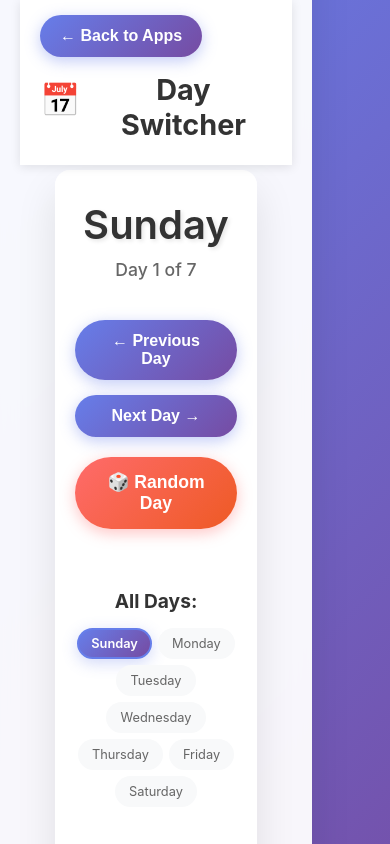
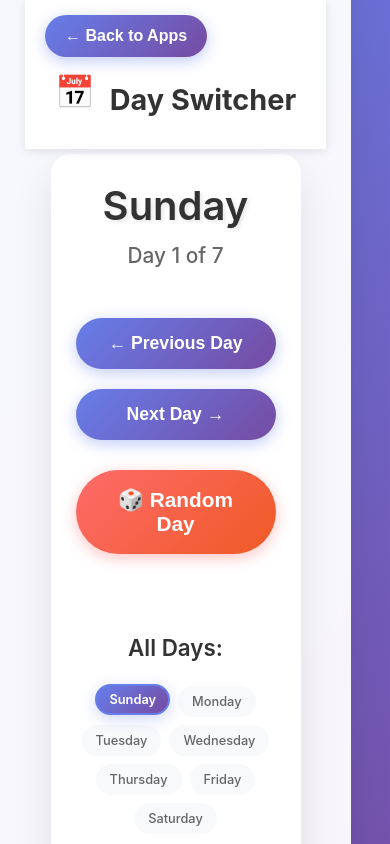
Before and after one commit to Hardik-S/g1, a React app: page / in a window 390 px wide. Both pictures are taken after a click on the element 195 px from the left and 1000 px from the top of the page. Shown: the part 60-904 px from the top of the page. Built offline with nearby package versions, Linux system fonts and the light colour scheme.

Commit message:
Dynamic Sizing

```diff
--- a/src/apps/DaySwitcherApp.css
+++ b/src/apps/DaySwitcherApp.css
@@ -3,43 +3,45 @@
   display: flex;
   align-items: center;
   justify-content: center;
-  padding: var(--container-padding);
+  padding: 40px;
 }
 
 .app-container {
   background: rgba(255, 255, 255, 0.95);
-  border-radius: var(--border-radius);
-  padding: var(--card-padding);
+  border-radius: 20px;
+  padding: 50px 60px;
   box-shadow: 0 20px 40px rgba(0, 0, 0, 0.1);
   text-align: center;
-  max-width: min(600px, 80vw);
+  max-width: 800px;
   width: 100%;
   backdrop-filter: blur(10px);
+  min-width: 600px;
 }
 
 .day-display {
-  margin-bottom: 40px;
+  margin-bottom: 50px;
 }
 
 .current-day {
-  font-size: clamp(2.5rem, 6vw, 4rem);
+  font-size: 4.5rem;
   color: #333;
-  margin-bottom: 10px;
+  margin-bottom: 15px;
   font-weight: 600;
   text-shadow: 2px 2px 4px rgba(0, 0, 0, 0.1);
+  line-height: 1.1;
 }
 
 .day-number {
   color: #666;
-  font-size: 1.1rem;
+  font-size: 1.3rem;
   font-weight: 500;
 }
 
 .button-container {
   display: flex;
-  gap: 15px;
+  gap: 20px;
   justify-content: center;
-  margin-bottom: 20px;
+  margin-bottom: 30px;
   flex-wrap: wrap;
 }
 
@@ -47,14 +49,14 @@
   background: linear-gradient(135deg, #667eea, #764ba2);
   color: white;
   border: none;
-  padding: 12px 24px;
+  padding: 15px 30px;
   border-radius: 50px;
-  font-size: 1rem;
+  font-size: 1.1rem;
   font-weight: 600;
   cursor: pointer;
   transition: all 0.3s ease;
   box-shadow: 0 4px 15px rgba(102, 126, 234, 0.4);
-  min-width: 140px;
+  min-width: 160px;
 }
 
 .btn:hover {
@@ -69,9 +71,10 @@
 .btn-random {
   background: linear-gradient(135deg, #ff6b6b, #ee5a24);
   box-shadow: 0 4px 15px rgba(255, 107, 107, 0.4);
-  font-size: 1.1rem;
-  padding: 15px 30px;
-  margin-bottom: 30px;
+  font-size: 1.3rem;
+  padding: 18px 40px;
+  margin-bottom: 40px;
+  min-width: 200px;
 }
 
 .btn-random:hover {
@@ -79,36 +82,41 @@
 }
 
 .all-days {
-  margin-top: 30px;
+  margin-top: 40px;
 }
 
 .all-days h3 {
   color: #333;
-  margin-bottom: 15px;
-  font-size: 1.2rem;
+  margin-bottom: 25px;
+  font-size: 1.4rem;
+  font-weight: 600;
 }
 
 .days-list {
   display: flex;
   flex-wrap: wrap;
-  gap: 8px;
+  gap: 12px;
   justify-content: center;
+  max-width: 600px;
+  margin: 0 auto;
 }
 
 .day-item {
   background: #f8f9fa;
   color: #666;
-  padding: 8px 16px;
-  border-radius: 20px;
-  font-size: 0.9rem;
+  padding: 10px 20px;
+  border-radius: 25px;
+  font-size: 1rem;
   cursor: pointer;
   transition: all 0.3s ease;
   border: 2px solid transparent;
+  font-weight: 500;
 }
 
 .day-item:hover {
   background: #e9ecef;
   transform: translateY(-1px);
+  color: #333;
 }
 
 .day-item.active {
@@ -117,16 +125,34 @@
   border-color: #667eea;
   font-weight: 600;
   box-shadow: 0 4px 15px rgba(102, 126, 234, 0.3);
+  transform: translateY(-2px);
 }
 
-/* Responsive design */
-@media (max-width: 600px) {
+/* Desktop-first responsive design */
+@media (max-width: 900px) {
   .app-container {
-    padding: 30px 20px;
+    min-width: 500px;
+    padding: 40px 50px;
   }
 
   .current-day {
-    font-size: 2.5rem;
+    font-size: 4rem;
+  }
+}
+
+@media (max-width: 700px) {
+  .day-switcher-app {
+    padding: 20px;
+  }
+
+  .app-container {
+    min-width: 0;
+    max-width: 90vw;
+    padding: 30px 25px;
+  }
+
+  .current-day {
+    font-size: 3rem;
   }
 
   .button-container {
@@ -136,11 +162,27 @@
 
   .btn {
     width: 100%;
-    max-width: 200px;
+    max-width: 250px;
+  }
+
+  .btn-random {
+    width: 100%;
+    max-width: 280px;
   }
 
   .days-list {
-    gap: 6px;
+    gap: 8px;
+  }
+
+  .day-item {
+    font-size: 0.9rem;
+    padding: 8px 16px;
+  }
+}
+
+@media (max-width: 480px) {
+  .current-day {
+    font-size: 2.5rem;
   }
 
   .day-item {
--- a/src/apps/NPomodoroApp.css
+++ b/src/apps/NPomodoroApp.css
@@ -47,7 +47,7 @@
   display: flex;
   justify-content: space-between;
   align-items: center;
-  padding: 20px 30px;
+  padding: 20px 40px;
   background: rgba(0, 0, 0, 0.3);
   backdrop-filter: blur(10px);
 }
@@ -56,11 +56,12 @@
   background: rgba(255, 255, 255, 0.1);
   color: white;
   border: 1px solid rgba(255, 255, 255, 0.2);
-  padding: 10px 20px;
+  padding: 12px 24px;
   border-radius: 25px;
   cursor: pointer;
   transition: all 0.3s ease;
   backdrop-filter: blur(10px);
+  font-size: 1rem;
 }
 
 .back-btn:hover, .config-btn:hover {
@@ -70,7 +71,7 @@
 
 .app-title {
   color: white;
-  font-size: 2rem;
+  font-size: 2.5rem;
   font-weight: 300;
   margin: 0;
   text-shadow: 0 0 20px rgba(255, 255, 255, 0.5);
@@ -80,39 +81,44 @@
   background: rgba(0, 0, 0, 0.8);
   backdrop-filter: blur(20px);
   border-radius: 20px;
-  padding: 30px;
-  margin: 20px;
+  padding: 40px;
+  margin: 20px 40px;
   color: white;
   border: 1px solid rgba(255, 255, 255, 0.1);
+  max-width: 800px;
+  margin-left: auto;
+  margin-right: auto;
 }
 
 .config-panel h3 {
   margin-top: 0;
   color: #667eea;
-  font-size: 1.5rem;
+  font-size: 1.8rem;
 }
 
 .presets h4 {
   color: #4ecdc4;
-  margin-bottom: 15px;
+  margin-bottom: 20px;
+  font-size: 1.3rem;
 }
 
 .preset-buttons {
   display: flex;
-  gap: 15px;
+  gap: 20px;
   flex-wrap: wrap;
-  margin-bottom: 20px;
+  margin-bottom: 30px;
 }
 
 .preset-btn {
   background: linear-gradient(135deg, #667eea, #764ba2);
   color: white;
   border: none;
-  padding: 12px 20px;
+  padding: 15px 25px;
   border-radius: 25px;
   cursor: pointer;
   transition: all 0.3s ease;
   font-weight: 600;
+  font-size: 1rem;
 }
 
 .preset-btn:hover {
@@ -124,10 +130,11 @@
   background: rgba(255, 255, 255, 0.1);
   color: white;
   border: 1px solid rgba(255, 255, 255, 0.2);
-  padding: 10px 20px;
+  padding: 12px 25px;
   border-radius: 25px;
   cursor: pointer;
   transition: all 0.3s ease;
+  font-size: 1rem;
 }
 
 .timer-interface {
@@ -136,40 +143,40 @@
   flex-direction: column;
   align-items: center;
   justify-content: center;
-  padding: var(--container-padding);
+  padding: 40px;
   text-align: center;
-  max-width: var(--container-max-width);
+  max-width: 1000px;
   margin: 0 auto;
   width: 100%;
 }
 
 .activity-info {
-  margin-bottom: 40px;
+  margin-bottom: 50px;
 }
 
 .current-activity {
   color: white;
-  font-size: 2.5rem;
+  font-size: 3rem;
   font-weight: 300;
-  margin: 0 0 10px 0;
+  margin: 0 0 15px 0;
   text-shadow: 0 0 30px rgba(255, 255, 255, 0.5);
 }
 
 .activity-progress {
   color: rgba(255, 255, 255, 0.7);
-  font-size: 1.1rem;
+  font-size: 1.3rem;
   margin: 0;
 }
 
 .timer-display {
-  margin-bottom: 40px;
+  margin-bottom: 50px;
   position: relative;
 }
 
 .time-circle {
   position: relative;
-  width: min(400px, 50vw);
-  height: min(400px, 50vw);
+  width: 450px;
+  height: 450px;
   margin: 0 auto;
 }
 
@@ -179,7 +186,7 @@
   left: 50%;
   transform: translate(-50%, -50%);
   color: white;
-  font-size: clamp(2.5rem, 8vw, 4rem);
+  font-size: 4.5rem;
   font-weight: 300;
   font-family: 'Courier New', monospace;
   text-shadow: 0 0 20px rgba(255, 255, 255, 0.5);
@@ -207,8 +214,8 @@
 
 .timer-controls {
   display: flex;
-  gap: 15px;
-  margin-bottom: 40px;
+  gap: 20px;
+  margin-bottom: 50px;
   flex-wrap: wrap;
   justify-content: center;
 }
@@ -217,13 +224,14 @@
   background: rgba(255, 255, 255, 0.1);
   color: white;
   border: 1px solid rgba(255, 255, 255, 0.2);
-  padding: 15px 25px;
+  padding: 18px 32px;
   border-radius: 30px;
   cursor: pointer;
   transition: all 0.3s ease;
-  font-size: 1rem;
+  font-size: 1.1rem;
   font-weight: 600;
   backdrop-filter: blur(10px);
+  min-width: 120px;
 }
 
 .control-btn:hover {
@@ -256,52 +264,55 @@
   background: rgba(0, 0, 0, 0.8);
   backdrop-filter: blur(20px);
   border-radius: 20px;
-  padding: 30px;
-  margin-bottom: 30px;
+  padding: 40px;
+  margin-bottom: 40px;
   border: 1px solid rgba(255, 255, 255, 0.1);
   color: white;
   text-align: center;
+  max-width: 600px;
+  margin-left: auto;
+  margin-right: auto;
 }
 
 .completion-message h3 {
   color: #4ecdc4;
-  font-size: 2rem;
-  margin: 0 0 10px 0;
+  font-size: 2.3rem;
+  margin: 0 0 15px 0;
 }
 
 .completion-message p {
   color: rgba(255, 255, 255, 0.7);
-  font-size: 1.1rem;
-  margin: 0 0 20px 0;
+  font-size: 1.2rem;
+  margin: 0 0 25px 0;
 }
 
 .activity-list {
   background: rgba(0, 0, 0, 0.6);
   backdrop-filter: blur(10px);
   border-radius: 15px;
-  padding: 20px;
+  padding: 30px;
   border: 1px solid rgba(255, 255, 255, 0.1);
-  max-width: 500px;
+  max-width: 600px;
   width: 100%;
 }
 
 .activity-list h4 {
   color: white;
-  margin: 0 0 15px 0;
-  font-size: 1.2rem;
+  margin: 0 0 20px 0;
+  font-size: 1.4rem;
 }
 
 .activities {
   display: flex;
   flex-direction: column;
-  gap: 10px;
+  gap: 12px;
 }
 
 .activity-item {
   display: flex;
   justify-content: space-between;
   align-items: center;
-  padding: 12px 20px;
+  padding: 15px 25px;
   border-radius: 10px;
   background: rgba(255, 255, 255, 0.05);
   border: 1px solid rgba(255, 255, 255, 0.1);
@@ -324,14 +335,30 @@
 .activity-name {
   color: white;
   font-weight: 600;
+  font-size: 1.1rem;
 }
 
 .activity-duration {
   color: rgba(255, 255, 255, 0.7);
-  font-size: 0.9rem;
+  font-size: 1rem;
 }
 
 /* Responsive Design */
+@media (max-width: 1200px) {
+  .time-circle {
+    width: 400px;
+    height: 400px;
+  }
+
+  .time-text {
+    font-size: 4rem;
+  }
+
+  .current-activity {
+    font-size: 2.5rem;
+  }
+}
+
 @media (max-width: 768px) {
   .app-header {
     padding: 15px 20px;
```
